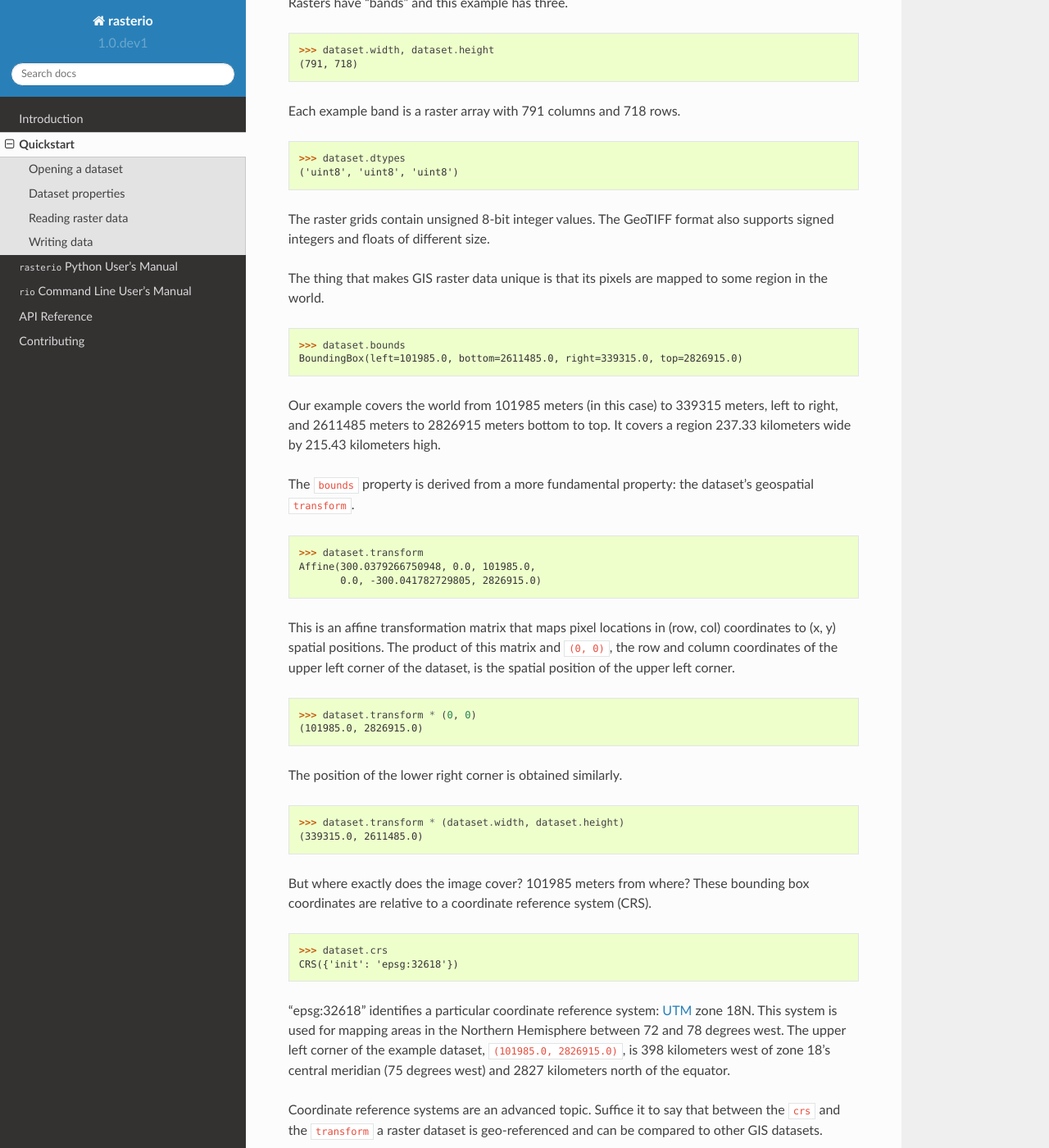
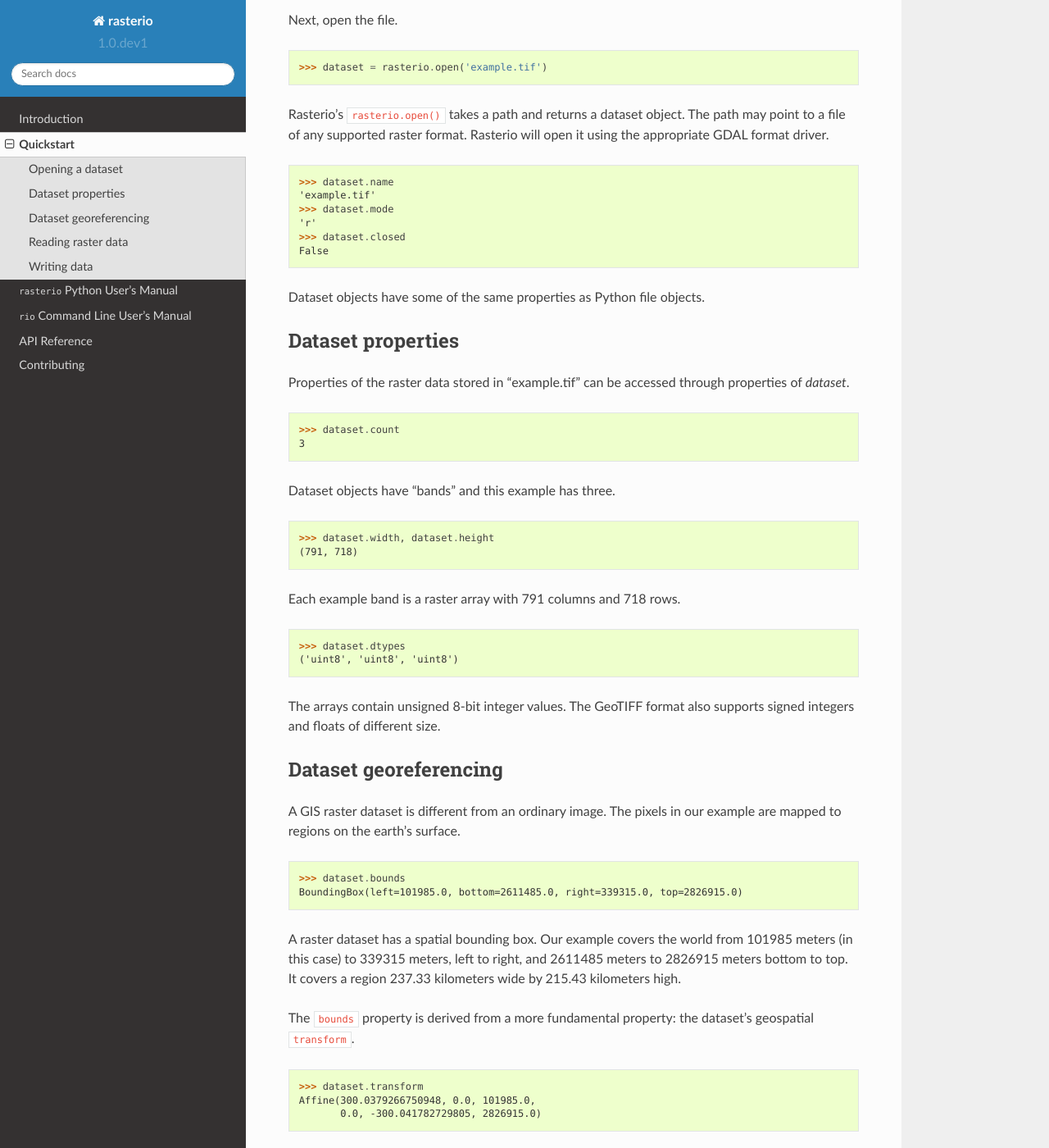
Before and after one commit to rasterio/rasterio, a Sphinx documentation site: the page built from docs/quickstart.rst, in a window 1280 px wide and 1400 px high, scrolled down 1094 px. Shown: the whole window at 82% size. Built offline with Sphinx 7.4.7 and the Read the Docs theme 2.0.0, drawn with Linux system fonts in a browser that asks for light colours; pages that are not in the unit, such as notebooks, are missing from menus; some of the changed text lies outside the part shown.

Commit message:
Example and text improvements

```diff
--- a/docs/quickstart.rst
+++ b/docs/quickstart.rst
@@ -2,35 +2,32 @@
 Quickstart
 ==========
 
-Have a new satellite image or other raster data to dig into? Here are some
-examples using an imaginary GeoTIFF file named "example.tif".
+Have a new satellite image or other raster data to dig into? Here are
+examples using an imaginary GeoTIFF file named "example.tif". The examples
+presume that Rasterio has been `installed <./installation>`__.
+
+.. image:: img/RGB.byte.jpg
+
+The "example.tif" raster covers the Bahamas.
 
 Opening a dataset
 -----------------
 
-First, import rasterio.
+Import rasterio to begin.
 
 .. code-block:: pycon
 
     >>> import rasterio
 
-Now, open the file.
+Next, open the file.
 
 .. code-block:: pycon
 
     >>> dataset = rasterio.open('example.tif')
 
-The ``rasterio.open()`` function behaves like Python's ``open()``. Read
-(``'r'``) mode is the default. The response is a dataset object named
-``dataset``.
-
-.. code-block:: pycon
-
-    >>> dataset
-    <open DatasetReader name='example.tif' mode='r'>
-
-In this case it is an instance of ``DatasetReader``. Dataset objects have
-some of the same properties as Python file objects.
+Rasterio's ``rasterio.open()`` takes a path and returns a dataset object. The
+path may point to a file of any supported raster format. Rasterio will open it
+using the appropriate GDAL format driver.
 
 .. code-block:: pycon
 
@@ -40,6 +37,8 @@ some of the same properties as Python file objects.
     'r'
     >>> dataset.closed
     False
+
+Dataset objects have some of the same properties as Python file objects.
 
 Dataset properties
 ------------------
@@ -52,7 +51,7 @@ properties of `dataset`.
     >>> dataset.count
     3
 
-Rasters have "bands" and this example has three.
+Dataset objects have "bands" and this example has three.
 
 .. code-block:: pycon
 
@@ -66,20 +65,24 @@ Each example band is a raster array with 791 columns and 718 rows.
     >>> dataset.dtypes
     ('uint8', 'uint8', 'uint8')
 
-The raster grids contain unsigned 8-bit integer values. The GeoTIFF format
-also supports signed integers and floats of different size.
+The arrays contain unsigned 8-bit integer values. The GeoTIFF format also
+supports signed integers and floats of different size.
 
-The thing that makes GIS raster data unique is that its pixels are mapped to
-some region in the world.
+Dataset georeferencing
+----------------------
+
+A GIS raster dataset is different from an ordinary image. The pixels in our
+example are mapped to regions on the earth's surface.
 
 .. code-block:: pycon
 
     >>> dataset.bounds
     BoundingBox(left=101985.0, bottom=2611485.0, right=339315.0, top=2826915.0)
 
-Our example covers the world from 101985 meters (in this case) to 339315
-meters, left to right, and 2611485 meters to 2826915 meters bottom to top. It
-covers a region 237.33 kilometers wide by 215.43 kilometers high.
+A raster dataset has a spatial bounding box. Our example covers the world from
+101985 meters (in this case) to 339315 meters, left to right, and 2611485
+meters to 2826915 meters bottom to top. It covers a region 237.33 kilometers
+wide by 215.43 kilometers high.
 
 The ``bounds`` property is derived from a more fundamental property: the
 dataset's geospatial ``transform``.
@@ -107,8 +110,10 @@ The position of the lower right corner is obtained similarly.
     >>> dataset.transform * (dataset.width, dataset.height)
     (339315.0, 2611485.0)
 
-But where exactly does the image cover? 101985 meters from where? These
-bounding box coordinates are relative to a coordinate reference system (CRS).
+But what do these numbers mean? 101985 meters from where?
+
+These bounding box coordinates are relative to a coordinate reference system
+(CRS).
 
 .. code-block:: pycon
 
@@ -202,9 +203,18 @@ upper left corner, do the following.
 
 .. code-block:: pycon
 
-    >>> x, y = (101985.0 + 100000.0, 2826915.0 - 50000.0)
-    >>> band_one[dataset.index(x, y)]
+    >>> x, y = (201985.0, 2776915.0)
+    >>> row, col = dataset.index(x, y)
+    >>> band_one[row, col]
     12
+
+To get the spatial coordinates of a pixel, use the dataset's ``xy()`` method.
+The coordinates of the center of the image are
+
+.. code-block:: pycon
+
+    >>> dataset.xy(dataset.width / 2, dataset.height / 2)
+    (209848.63463969657, 2708098.454038997)
 
 Writing data
 ------------
```
Also changed, not shown: other parts of docs/quickstart.rst (+1 -5 lines), 1 other file.
